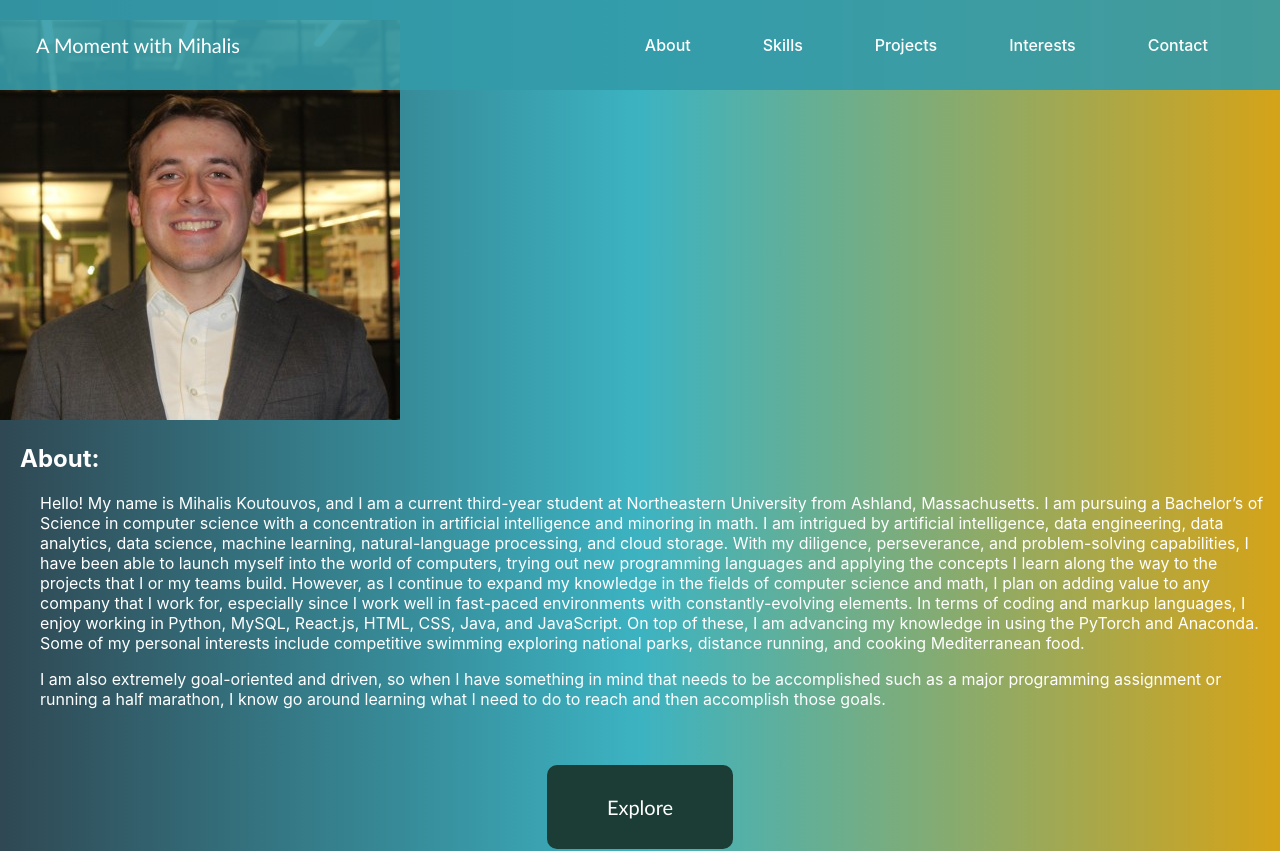
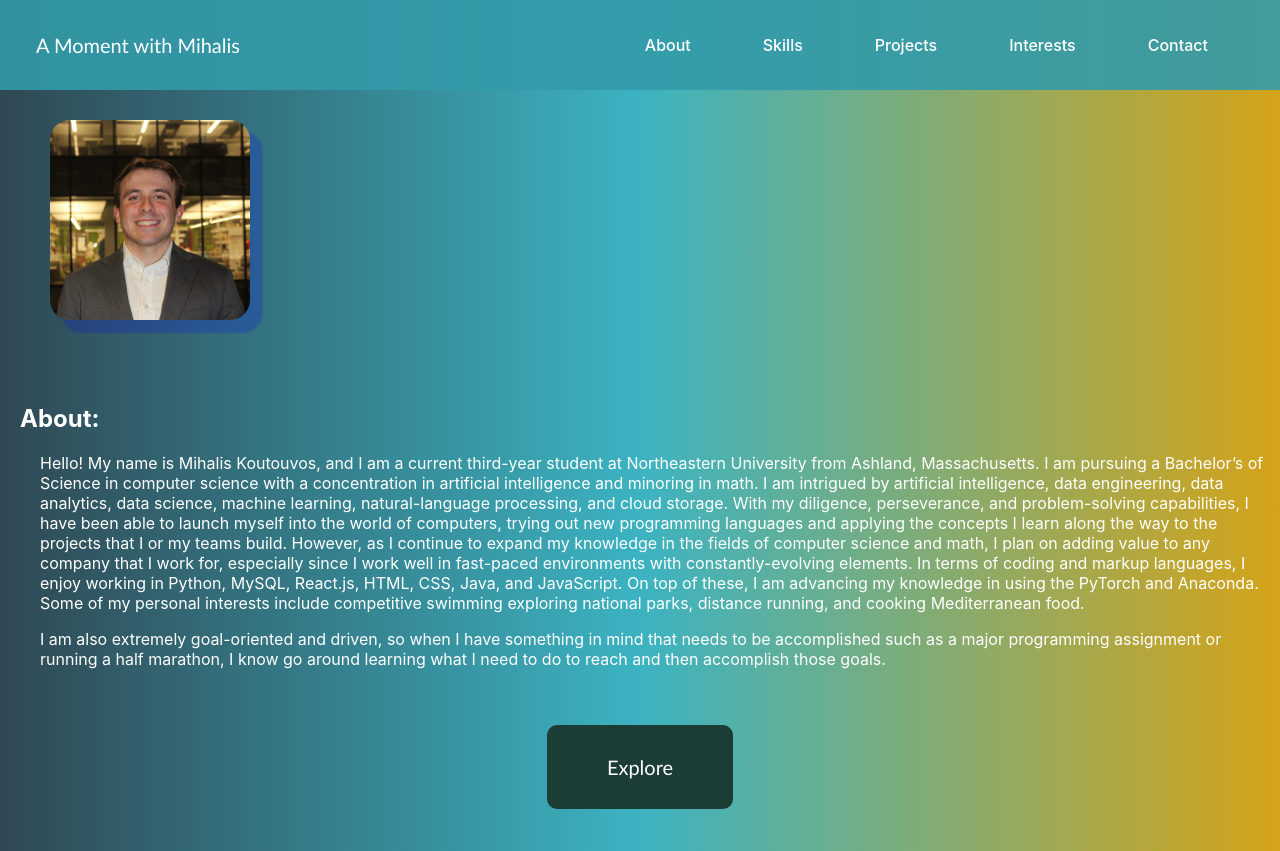
Before and after one commit to Mihalis-Koutouvos/updated_personal_website, a React (Create React App) app in the folder updated_personal_website/: page / in a window 1280 px wide. Shown: the top 851 px of the page. Built offline with nearby package versions, Linux system fonts and the light colour scheme.

Commit message:
Added a bunch of styling to the home page. Will likely animate it later

```diff
--- a/updated_personal_website/src/About.css
+++ b/updated_personal_website/src/About.css
@@ -1,5 +1,14 @@
 .container {
+    margin-top: 100px;
+}
 
+.mihalis {
+    border-radius: 20px;
+    box-shadow: 12px 12px 2px 1px rgb(0 0 255 / 0.2);
+    height: 200px;
+    width: 200px;
+    margin-left: 50px;
+    margin-bottom: 60px;
 }
 
 h2 {
--- a/updated_personal_website/src/About.js
+++ b/updated_personal_website/src/About.js
@@ -8,7 +8,7 @@ const About = () => {
     <div className='about' id='about'>
         <div className='container'>
 
-            <img src='/images/profile-pic.jpeg' alt='Mihalis' />
+            <img src='/images/profile-pic.jpeg' alt='Mihalis' className='mihalis'/>
             <div className='text-section'>
                 <h2>About:</h2>
                 <span className='highlight-line'></span>
```
